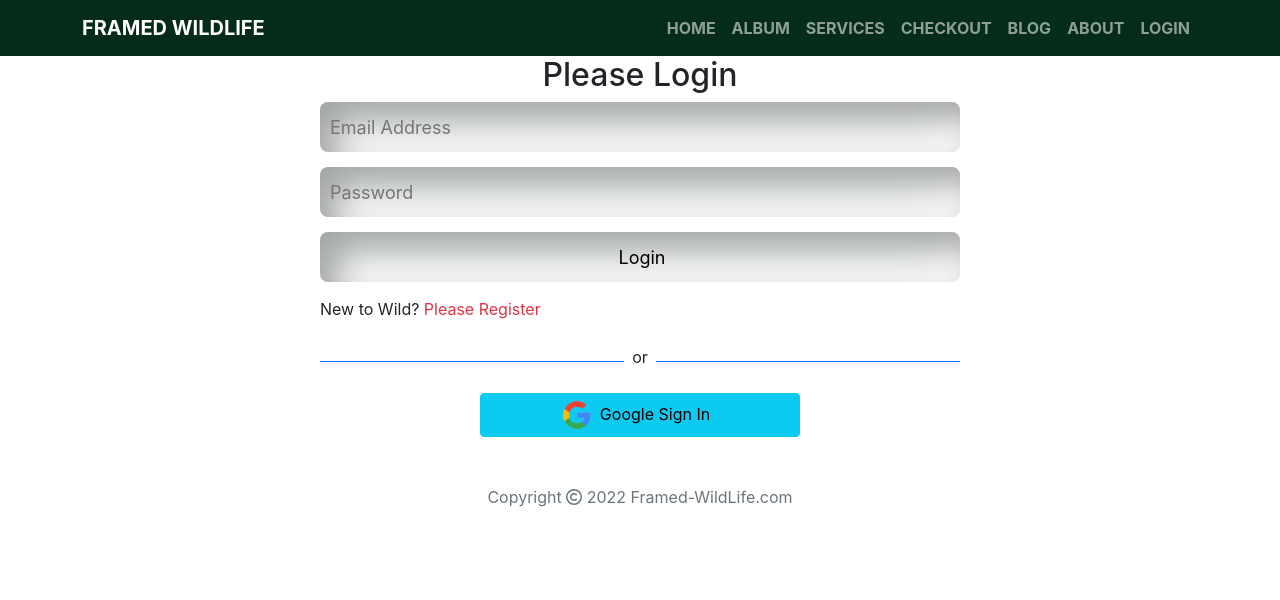
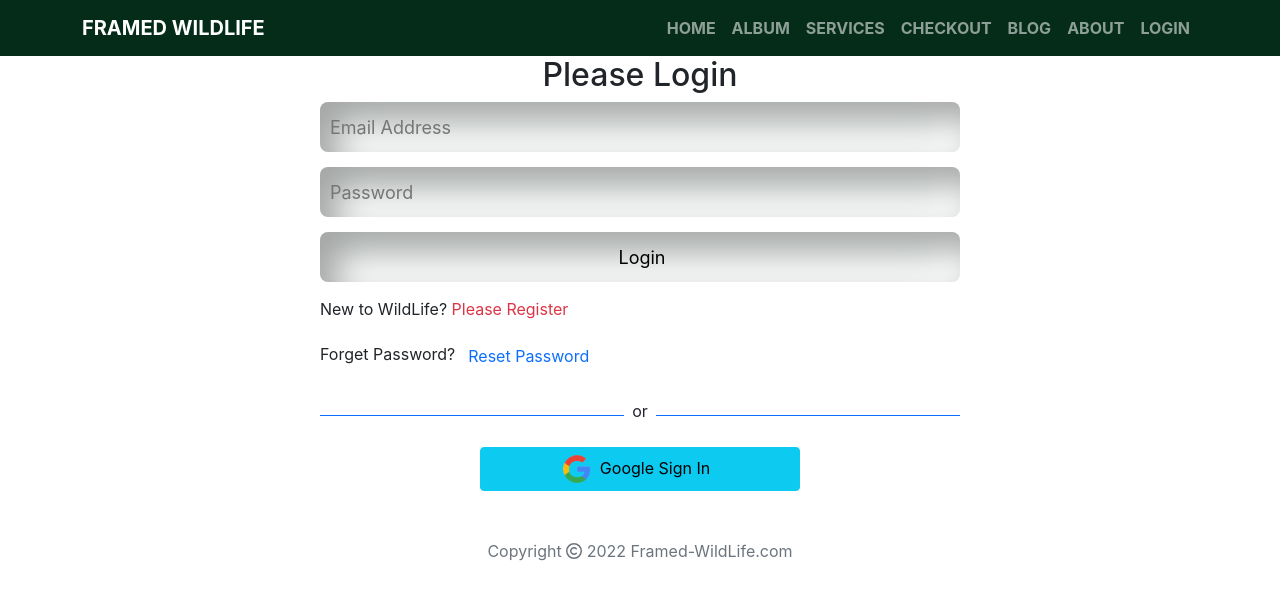
Before and after one commit to shamim-5/independent-service-provider, a React (Create React App) app: page /login in a window 1280 px wide. Shown: the top 600 px of the page. Built offline with nearby package versions, Linux system fonts and the light colour scheme; no server answers.

Commit message:
display error done

```diff
--- a/src/Pages/Login/Login/Login.js
+++ b/src/Pages/Login/Login/Login.js
@@ -2,10 +2,12 @@ import React from "react";
 import { useSignInWithEmailAndPassword } from "react-firebase-hooks/auth";
 import { Link, useLocation, useNavigate } from "react-router-dom";
 import auth from "../../../firebase.init";
+import Loading from "../../Shared/Loading/Loading";
 import SocialLogin from "../SocialLogin/SocialLogin";
 import "./Login.css";
 
 const Login = () => {
+  let showError;
   const [signInWithEmailAndPassword, user, loading, error] = useSignInWithEmailAndPassword(auth);
 
   const navigate = useNavigate();
@@ -13,8 +15,15 @@ const Login = () => {
 
   let from = location.state?.from?.pathname || "/";
 
+  if (loading) {
+    return <Loading></Loading>;
+  }
+
   if (user) {
     navigate(from, { replace: true });
+  }
+  if (error) {
+    showError = <p className="text-danger">Error: {error?.message}</p>;
   }
 
   const handleLogin = (event) => {
@@ -37,11 +46,16 @@ const Login = () => {
           <input type="password" name="password" placeholder="Password" required />
           <input type="submit" value="Login" />
         </form>
+        {showError}
         <p>
-          New to Wild?{" "}
+          New to WildLife?{" "}
           <Link to="/register" className="text-danger pe-auto text-decoration-none" onClick={navigateRegister}>
             Please Register
           </Link>{" "}
+        </p>
+        <p>
+          Forget Password?
+          <button className="btn btn-link text-primary pe-auto text-decoration-none">Reset Password</button>
         </p>
         <SocialLogin></SocialLogin>
       </div>
```
